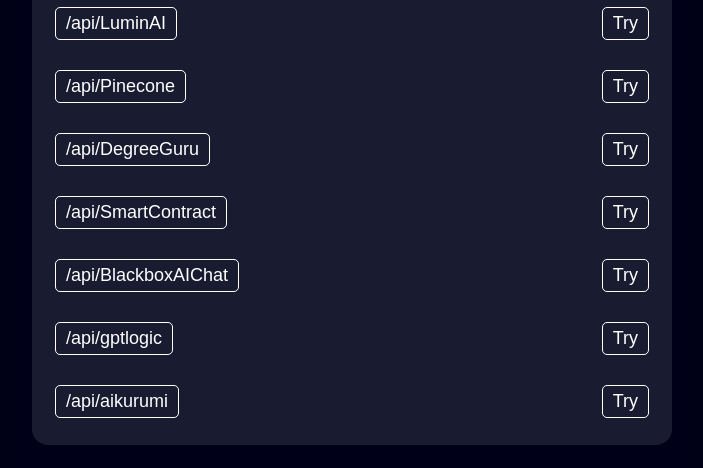
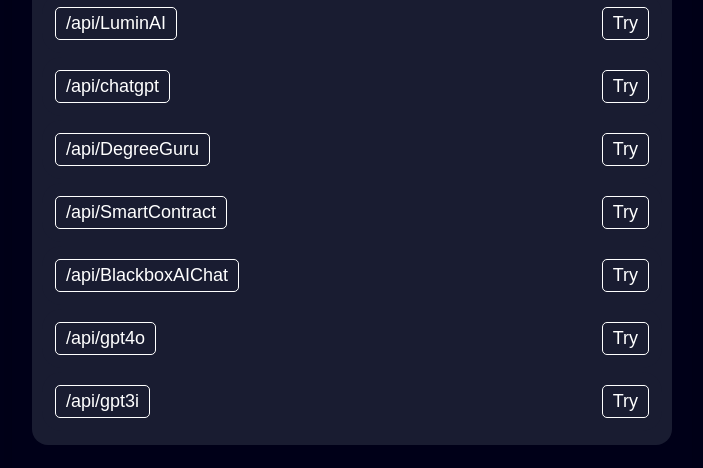
Before and after one commit to rioowho/api.riooxdzzz, a website: page index.html in a window 1280 px wide. Shown: the part 795-1263 px from the top of the page, without its empty margins (288-991 px from the left). Drawn offline with Linux system fonts and the light colour scheme; no server answers.

Commit message:
Add files via upload

```diff
--- a/index.html
+++ b/index.html
@@ -160,8 +160,8 @@
       <a href="/api/luminai?message=hai" class="btn-link">Try</a>
     </div>
     <div class="btn">
-      <div class="btn-link">/api/Pinecone</div>
-      <a href="/api/pinecone?message=hai" class="btn-link">Try</a>
+      <div class="btn-link">/api/chatgpt</div>
+      <a href="/api/chatgpt?message=hallo chatgpt" class="btn-link">Try</a>
     </div>
     <div class="btn">
       <div class="btn-link">/api/DegreeGuru</div>
@@ -176,12 +176,12 @@
       <a href="/api/blackboxAIChat?message=hai" class="btn-link">Try</a>
       </div>
       <div class="btn">
-      <div class="btn-link">/api/gptlogic</div>
-      <a href="/api/gptlogic?message=hai" class="btn-link">Try</a>
+      <div class="btn-link">/api/gpt4o</div>
+      <a href="/api/gpt4o?message=hai" class="btn-link">Try</a>
       </div>
       <div class="btn">
-      <div class="btn-link">/api/aikurumi</div>
-      <a href="/api/aikurumi?message=hai" class="btn-link">Try</a>
+      <div class="btn-link">/api/gpt3i</div>
+      <a href="/api/gpt3?message=hallo gpt3" class="btn-link">Try</a>
     </div>
   </div>
 
```
